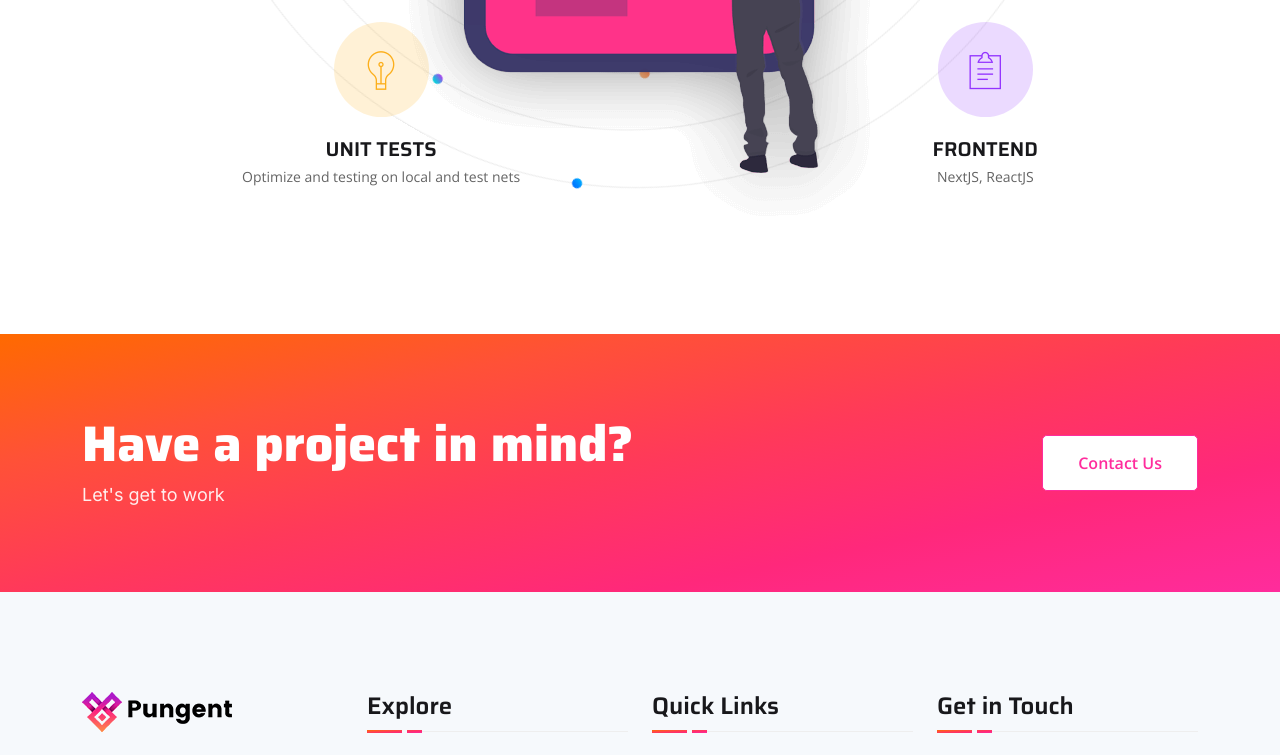
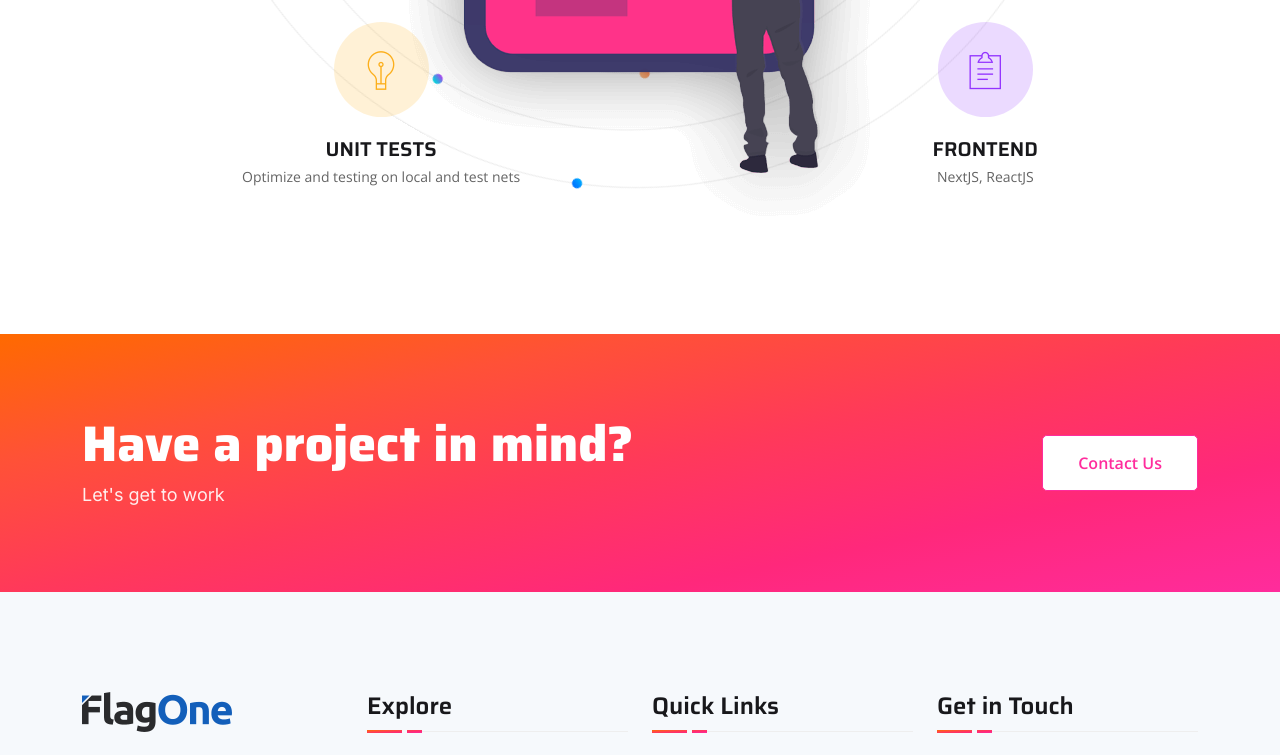
Before and after one commit to warrenseah/flagoneIo, a Next.js app: page / in a window 1280 px wide. Shown: the part 4371-5126 px from the top of the page. Built offline with nearby package versions, Linux system fonts and the light colour scheme.

Commit message:
Update Footer.js

```diff
--- a/components/Layouts/Footer.js
+++ b/components/Layouts/Footer.js
@@ -13,7 +13,7 @@
                 <div className="logo">
                   <Link href="/">
                     <a>
-                      <img src="/images/logo.png" alt="Logo" />
+                      <img src="/images/f1logo.png" alt="Logo" />
                     </a>
                   </Link>
                 </div>
```
